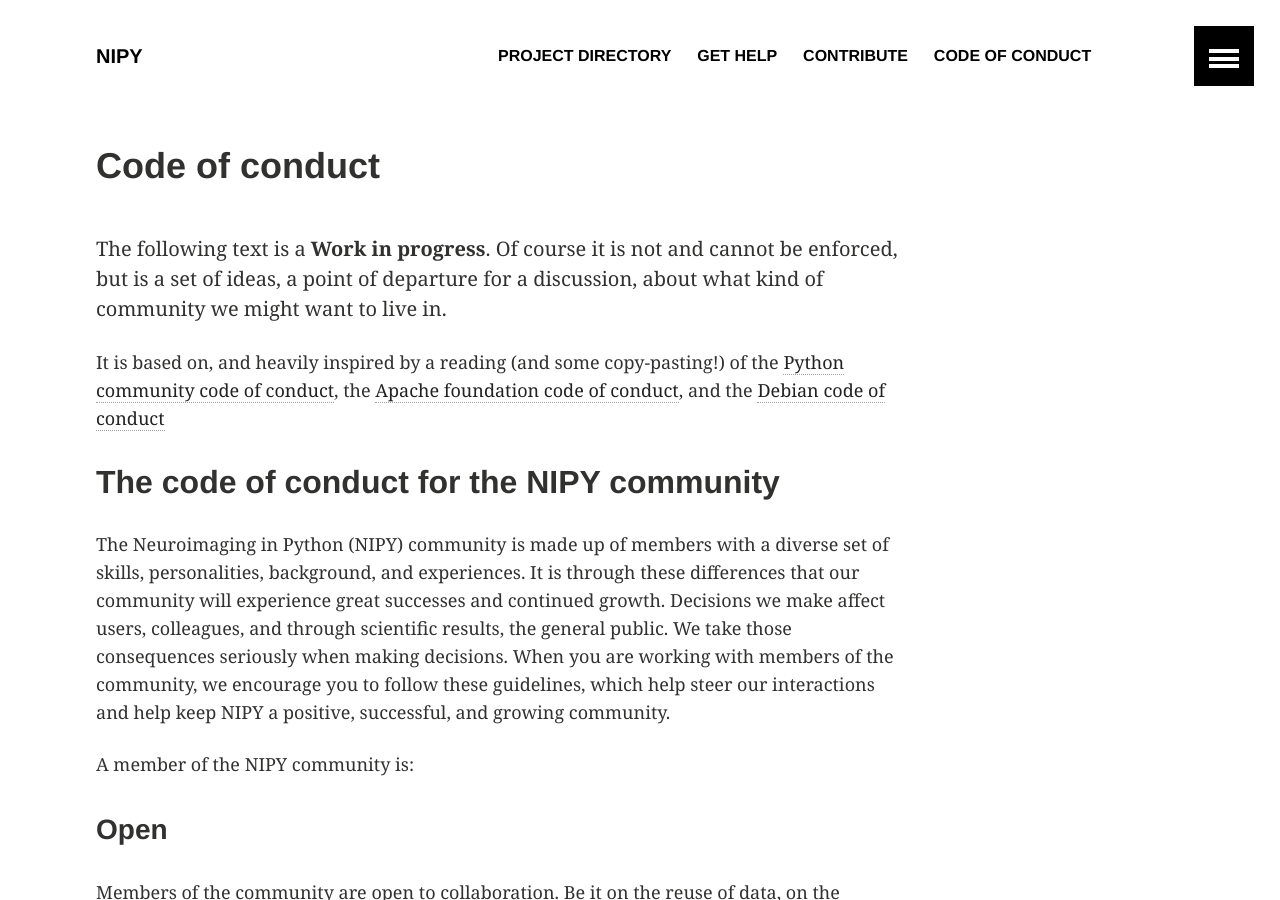
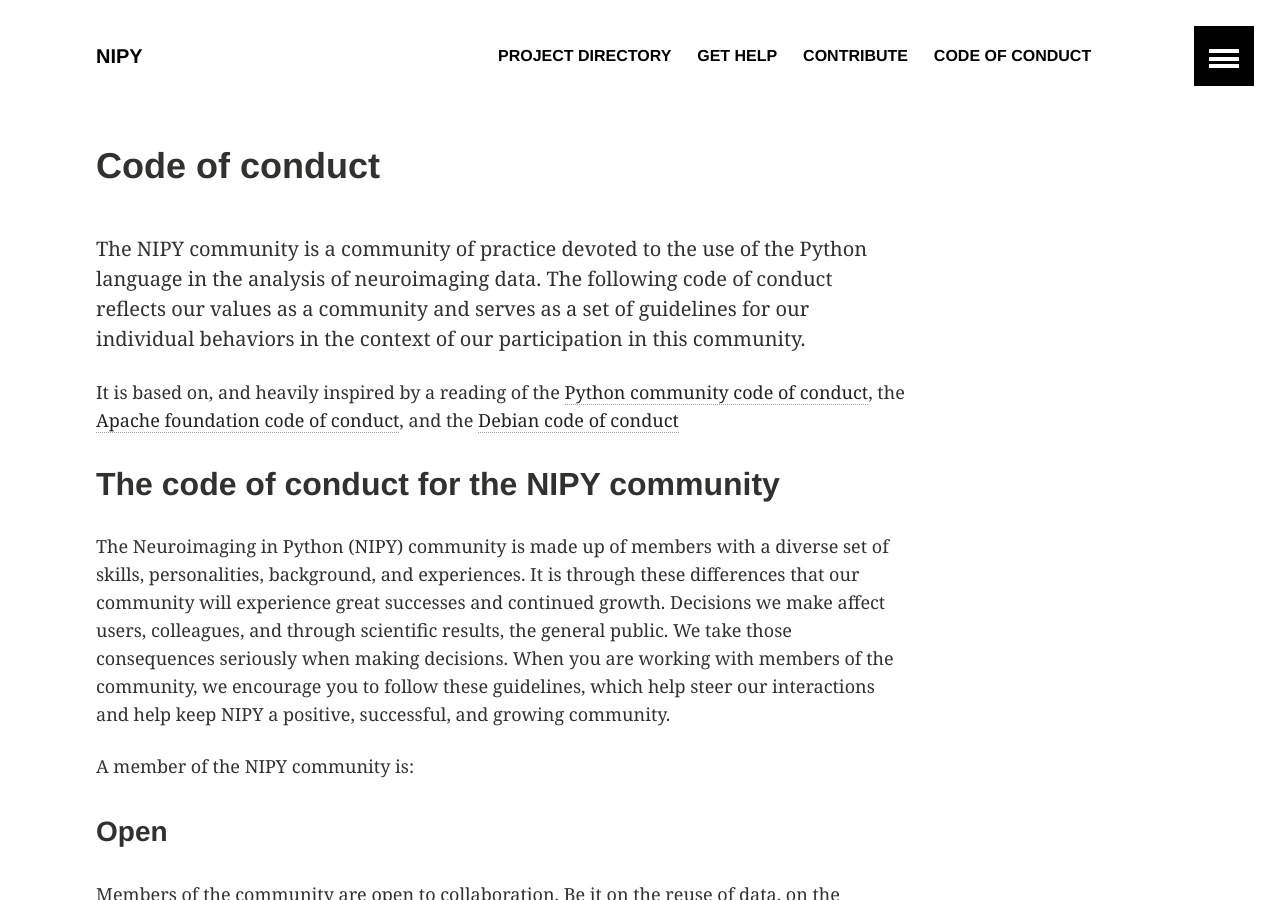
Before and after one commit to nipy/nipy.github.io, a Jekyll site: the page built from code-of-conduct/index.md, in a window 1280 px wide and 900 px high. Built offline with Jekyll 4.4.1, drawn with Linux system fonts in a browser that asks for light colours.

Commit message:
Everything is a work in progress. I have removed this designation.
Also: I have added a definition and preamble in the beginning of the page.

```diff
--- a/code-of-conduct/index.md
+++ b/code-of-conduct/index.md
@@ -12,9 +12,10 @@ image:
 share: false
 ---
 
-The following text is a **Work in progress**. Of course it is not and cannot be enforced, but is a set of ideas, a point of departure for a discussion, about what kind of community we might want to live in.
+The NIPY community is a community of practice devoted to the use of the Python language in the analysis of neuroimaging data. The following code of conduct reflects our values as a community and serves as a set of guidelines for our individual behaviors in the context of our participation in this community.
 
-It is based on, and heavily inspired by a reading (and some copy-pasting!) of the [Python community code of conduct](https://www.python.org/psf/codeofconduct/), the [Apache foundation code of conduct](http://www.apache.org/foundation/policies/conduct.html), and the [Debian code of conduct](https://www.debian.org/code_of_conduct)
+
+It is based on, and heavily inspired by a reading of the [Python community code of conduct](https://www.python.org/psf/codeofconduct/), the [Apache foundation code of conduct](http://www.apache.org/foundation/policies/conduct.html), and the [Debian code of conduct](https://www.debian.org/code_of_conduct)
 
 
 ## The code of conduct for the NIPY community
```
